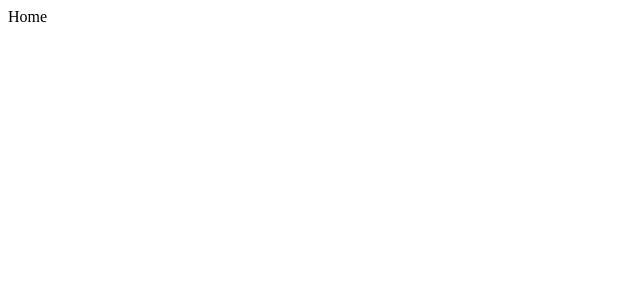
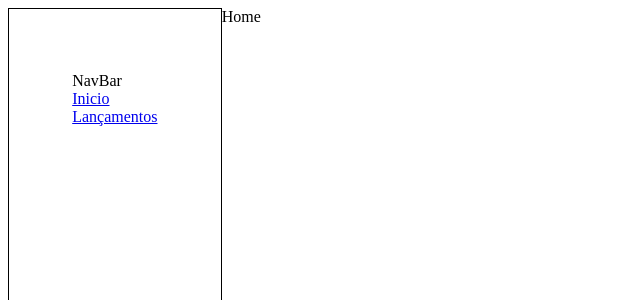
Before and after one commit to CarolinaInglethe/ci-space-x, a React (Create React App) app: page / in a window 1280 px wide. Shown: the top 300 px of the page, without its empty margins (0-640 px from the left). Built offline with nearby package versions, Linux system fonts and the light colour scheme.

Commit message:
estrutura navbar com links, e insere nas paginas home e releases

```diff
--- /dev/null
+++ b/src/components/NavBar.jsx
@@ -0,0 +1,16 @@
+import React from 'react';
+import { Link } from 'react-router-dom';
+
+
+function NavBar() {
+
+  return (
+    <div className="navbar-container">
+         NavBar
+         <Link to="/"> Inicio </Link>
+         <Link to="/releases"> Lançamentos </Link>
+    </div>
+  );
+}
+
+export default NavBar;
--- a/src/css/App.css
+++ b/src/css/App.css
@@ -0,0 +1,11 @@
+.home-container , .releases-container {
+  display: flex;
+}
+
+.navbar-container {
+  border: 1px black solid;
+  display: flex;
+  flex-direction: column;
+  padding: 5%;
+  padding-bottom: 58%;
+}
--- a/src/pages/Home.jsx
+++ b/src/pages/Home.jsx
@@ -1,10 +1,11 @@
 import React from 'react';
-
+import NavBar from '../components/NavBar';
 
 function Home() {
 
   return (
-    <div className="Home">
+    <div className="home-container">
+     <NavBar />
      <div>
          Home
      </div>
--- a/src/pages/Releases.jsx
+++ b/src/pages/Releases.jsx
@@ -1,4 +1,5 @@
 import React, { useContext, useEffect } from 'react';
+import NavBar from '../components/NavBar';
 import InfoContext from '../context/infoContext';
 
 const Releasers = () => {
@@ -11,9 +12,12 @@ const Releasers = () => {
   }, [])
 
   return (
-    <h1>
+    <div className="releases-container">
+      <NavBar />
+      <div>
         Releases
-    </h1>
+      </div>
+    </div>
   )
 }
 
```
